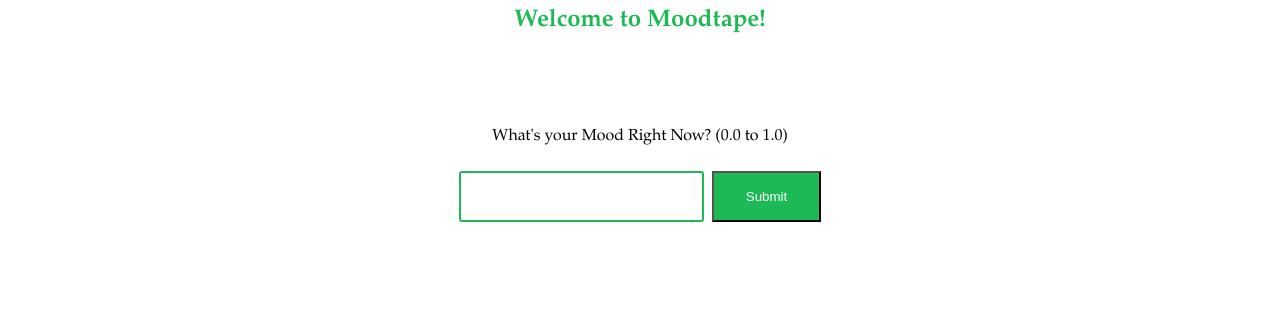
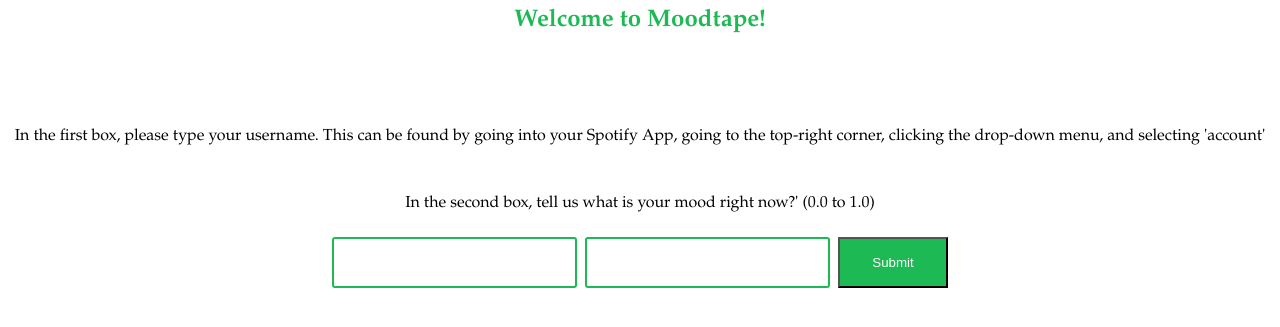
Before and after one commit to mohithsubbarao/moodtape, a Flask app: page / in a window 1280 px wide. Shown: the top 327 px of the page. Run offline with Flask 2, Linux system fonts and the light colour scheme; parts of the project's set-up code (start-up, migrations or seed data) failed here and were passed over.

Commit message:
added username input

```diff
--- a/main.py
+++ b/main.py
@@ -10,12 +10,14 @@ from moodtape_functions import authenticate_spotify, aggregate_top_artists, aggr
 
 client_id = '646c49ad43da4248b48e9f9a0bf3032e'
 client_secret = '350de098a3c84fab8db230247f2ef063'
-redirect_uri = 'https://localhost:8008/'
+# redirect_uri = 'https://localhost:8008/'
+
+redirect_uri = 'https://calm-stream-63393.herokuapp.com/'
 
 scope = 'user-library-read user-top-read playlist-modify-public user-follow-read'
 
-username = "mohithms"
-token = util.prompt_for_user_token(username, scope, client_id, client_secret, redirect_uri)
+# username = "mohithms"
+# token = util.prompt_for_user_token(username, scope, client_id, client_secret, redirect_uri)
 
 
 
@@ -30,7 +32,9 @@ def my_form():
 @app.route("/", methods=['POST'])
 def moodtape():
 	mood = request.form['text']
+	username = request.form['username']
 	mood = float(mood)
+	token = util.prompt_for_user_token(username, scope, client_id, client_secret, redirect_uri)
 	spotify_auth = authenticate_spotify(token)
 	top_artists = aggregate_top_artists(spotify_auth)
 	top_tracks = aggregate_top_tracks(spotify_auth, top_artists)
@@ -41,4 +45,4 @@ def moodtape():
 
 if __name__ == "__main__":
 
-	app.run(host='0.0.0.0', port=port)
+	app.run(host='0.0.0.0')
--- a/templates/input.html
+++ b/templates/input.html
@@ -10,10 +10,21 @@
 <script src="script.js"></script>
 <div class="block1">
 <h1>Welcome to Moodtape!</h1>
-  <p>What's your Mood Right Now? (0.0 to 1.0)</p>
+  <p>In the first box, please type your username. This can be found by going into your Spotify App, going to the top-right corner, clicking the drop-down menu, and selecting 'account'</p>
+  <p> In the second box, tell us what is your mood right now?' (0.0 to 1.0)</p>
 </div>
 
+<!-- <div class="block2">
+  <p>Please put in your username. This can be found by going into your Spotify App, going to the top-right corner, clicking the drop-down menu, and selecting 'account'</p>
+</div> -->
+
+<!-- <form method="POST">
+    <input name="username">
+    <input type="submit"/>
+</form> -->
+
 <form method="POST">
+	<input name="username">
     <input name="text">
     <input type="submit" onclick="showDiv()"/>
 </form>
--- a/templates/layout.html
+++ b/templates/layout.html
@@ -19,7 +19,7 @@ h2 { font-family: Garamond, Baskerville, "Baskerville Old Face", "Hoefler Text",
 p { font-family: Garamond, Baskerville, "Baskerville Old Face", "Hoefler Text", "Times New Roman", serif; font-size: 16px; font-style: normal; font-variant: normal; font-weight: 300; line-height: 12.2px; padding-top: 30px;
 	padding-bottom: 8px; color: black;}
 
-input[name=text] {
+input[name=text], input[name=username] {
     border: 2px solid #1DB954; border-radius: 3px; color: black; padding-left: 10px; padding: 16px 32px; text-decoration: none; text-align: center; margin: 4px 2px; cursor: pointer; position: relative;
 }
 
```
Also changed, not shown: 1 other file.
